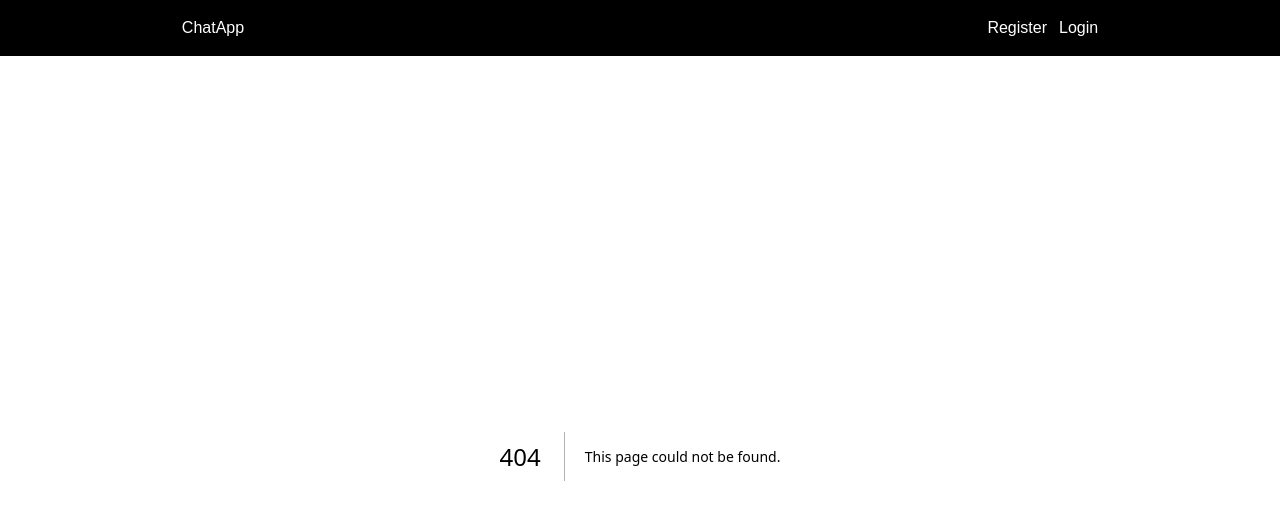
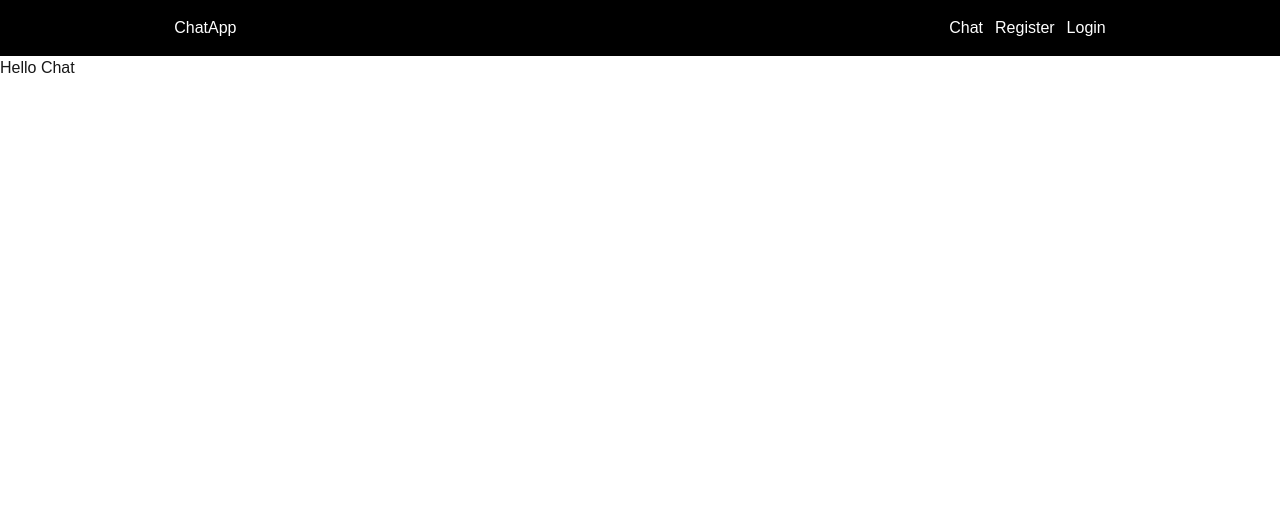
Before and after one commit to nevine1/chat-app, a Next.js app in the folder client/: page /chat in a window 1280 px wide. Before the commit this address had no page. Shown: the top 520 px of the page. Built offline with nearby package versions, Linux system fonts and the light colour scheme.

Commit message:
fetching user chats

```diff
--- /dev/null
+++ b/client/src/app/chat/page.js
@@ -0,0 +1,11 @@
+import React from 'react'
+import UserChat from '../../components/UserChat'
+const page = () => {
+  return (
+    <div>
+      <UserChat/>
+    </div>
+  )
+}
+
+export default page
--- a/client/src/app/layout.js
+++ b/client/src/app/layout.js
@@ -1,7 +1,10 @@
+
+import { useContext  } from 'react'
 import { Geist, Geist_Mono } from "next/font/google";
 import "./globals.css";
 import Navbar from "@/components/Navbar";
 import { AuthContext, AuthContextProvider } from "@/context/AuthContext";
+import { ChatContextProvider, ChatContext } from "@/context/ChatContext";
 const geistSans = Geist({
   variable: "--font-geist-sans",
   subsets: ["latin"],
@@ -18,6 +21,9 @@ export const metadata = {
 };
 
 export default function RootLayout({ children }) {
+
+
+
   return (
     <html lang="en">
       <body
@@ -25,7 +31,9 @@ export default function RootLayout({ children }) {
       >
         <AuthContextProvider>
           <Navbar/>
-          {children}
+          <ChatContextProvider >
+            {children}
+          </ChatContextProvider>
         </AuthContextProvider>
       </body>
     </html>
--- a/client/src/components/Navbar.js
+++ b/client/src/components/Navbar.js
@@ -17,7 +17,7 @@ const Navbar = () => {
           <h2>{user && `${user.name} online`} </h2>
         </div>
         <ul className="flex flex-row sm:gap-3 items-center">
-
+           <Link href="/chat" className="">Chat</Link>
          {
           user ? (
             <Link href="/" className="" onClick={logOutUser}>Logout {user.name}</Link>
@@ -29,6 +29,7 @@ const Navbar = () => {
           )
          }
 
+
         </ul>
       </nav>
 
--- /dev/null
+++ b/client/src/components/UserChat.js
@@ -0,0 +1,15 @@
+
+"use client"
+import { useState, useContext } from 'react'
+import { ChatContext } from '@/context/ChatContext'
+const UserChat = () => {
+    const { userChats, isLoading, error, setUserChats } = useContext(ChatContext);
+    console.log("user Chats :", userChats)
+  return (
+    <div>
+      <h1>Hello Chat </h1>
+    </div>
+  )
+}
+
+export default UserChat
--- a/client/src/context/AuthContext.js
+++ b/client/src/context/AuthContext.js
@@ -1,6 +1,6 @@
 "use client"
 import { useState, useEffect, createContext, useCallback } from "react";
-import { postRequest, baseURL } from "@/utils/service";
+import { postRequest, baseUrl } from "@/utils/service";
 import { useRouter } from "next/navigation";
 export const AuthContext = createContext();
 
@@ -18,7 +18,7 @@ export const  AuthContextProvider = ({children}) =>{
 
     const [loginInfo, setLoginInfo] = useState({
         email: "",
-        password: " ",
+        password: "",
     });
 
      useEffect(() =>{
@@ -42,7 +42,7 @@ export const  AuthContextProvider = ({children}) =>{
 
         try {
             const response = await postRequest(
-                `${baseURL}/users/register`,
+                `${baseUrl}/users/register`,
                 JSON.stringify(registerInfo)
             );
             //this step to destruct user from the response to can get the name and email of the user
--- /dev/null
+++ b/client/src/context/ChatContext.js
@@ -0,0 +1,43 @@
+"use client"
+import { createContext, useState, useEffect } from 'react'
+import { getRequest , baseUrl } from '@/utils/service';
+export const ChatContext = createContext();
+
+export const ChatContextProvider = ({ children, user }) =>{
+    const [ userChats, setUserChats ] = useState(null)
+    const [isLoading, setIsLoading] = useState(false);
+    const [error, setError] = useState(null);
+
+
+   // Fetching the user chats when the component loads or the user changes
+  useEffect(() => {
+    const getUserChats = async () => {
+      setIsLoading(true);
+      setError(null);
+
+      try {
+        if (user?._id) {
+          // HTTP request
+          const response = await getRequest(`${baseUrl}/chats/${user?._id}`);
+          if (response.error) {
+            setError(response);
+          } else {
+            setUserChats(response);
+          }
+        }
+      } catch (err) {
+        setError(err);
+      } finally {
+        setIsLoading(false);
+      }
+    };
+
+    getUserChats();
+  }, [user]);
+    const chatContextValues={ userChats, isLoading, error, setUserChats }
+    return (
+        <ChatContext.Provider value={chatContextValues}>
+            {children}
+        </ChatContext.Provider>
+    )
+}
--- a/client/src/utils/service.js
+++ b/client/src/utils/service.js
@@ -1,4 +1,4 @@
-export const baseURL = "http://localhost:4000/api";
+export const baseUrl = "http://localhost:4000/api";
 
 export const postRequest = async (url, body) => {
   try {
@@ -28,6 +28,7 @@ export const postRequest = async (url, body) => {
 
 
   export const getRequest = async (url) =>{
+
     const response = await fetch("url");
     const data = response.json();
 
```
Also changed, not shown: client/src/context/ChatConext.js (deleted, +0 -31 lines).
